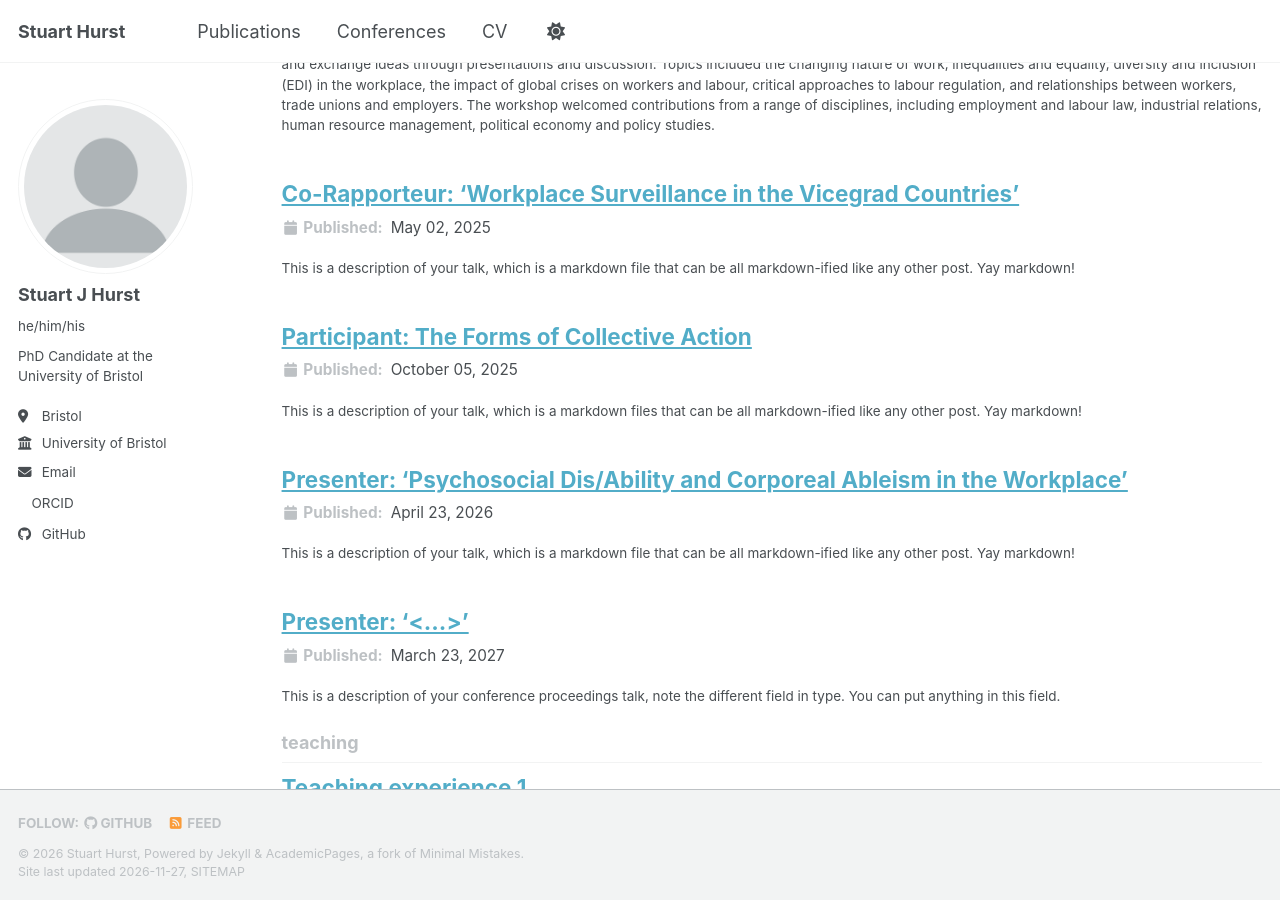
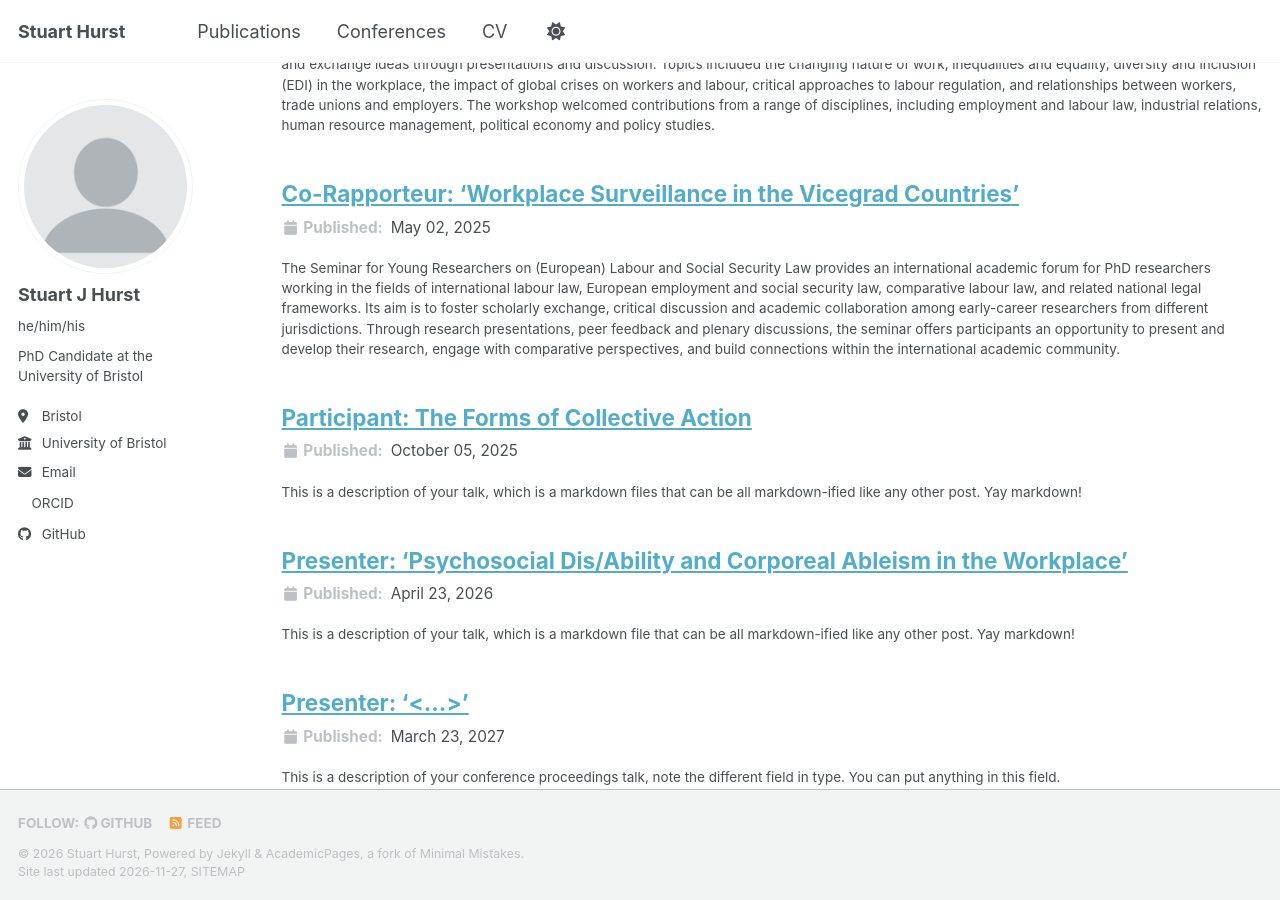
Before and after one commit to stuartjhurst/stuartjhurst.github.io, a Jekyll site: the page built from _pages/collection-archive.html, in a window 1280 px wide and 900 px high, scrolled down 2352 px. Built offline with Jekyll 4.4.1, drawn with Linux system fonts in a browser that asks for light colours; a script bundle is joined from its source files by our own code; a style sheet for code colours, icons or effects is not loaded.

Commit message:
Update 2025YRSWittenberg.md

```diff
--- a/_talks/2025YRSWittenberg.md
+++ b/_talks/2025YRSWittenberg.md
@@ -10,4 +10,6 @@ seminar: "15th Seminar for Young Researchers on (European) Labour Law and Social
 seminar_dates: "1–3 May 2025"
 ---
 
-This is a description of your talk, which is a markdown file that can be all markdown-ified like any other post. Yay markdown!
+The Seminar for Young Researchers on (European) Labour and Social Security Law provides an international academic forum for PhD researchers working in the fields of international labour law, European employment and social security law, comparative labour law, and related national legal frameworks. Its aim is to foster scholarly exchange, critical discussion and academic collaboration among early-career researchers from different jurisdictions. Through research presentations, peer feedback and plenary discussions, the seminar offers participants an opportunity to present and develop their research, engage with comparative perspectives, and build connections within the international academic community.
+
+I participated as a co-rapporteur for Tomasz Mirosławski's (University of Miskolc, Hungary) presentation entitled ‘Workplace Surveillance in the Visegrád Countries’. My contribution involved critically engaging with the research, offering constructive comments and questions, and contributing to the subsequent plenary discussion. The presentation provided an opportunity to reflect on the evolving relationship between technological developments, employee privacy and employers' monitoring powers, particularly from a comparative labour law perspective.
```
